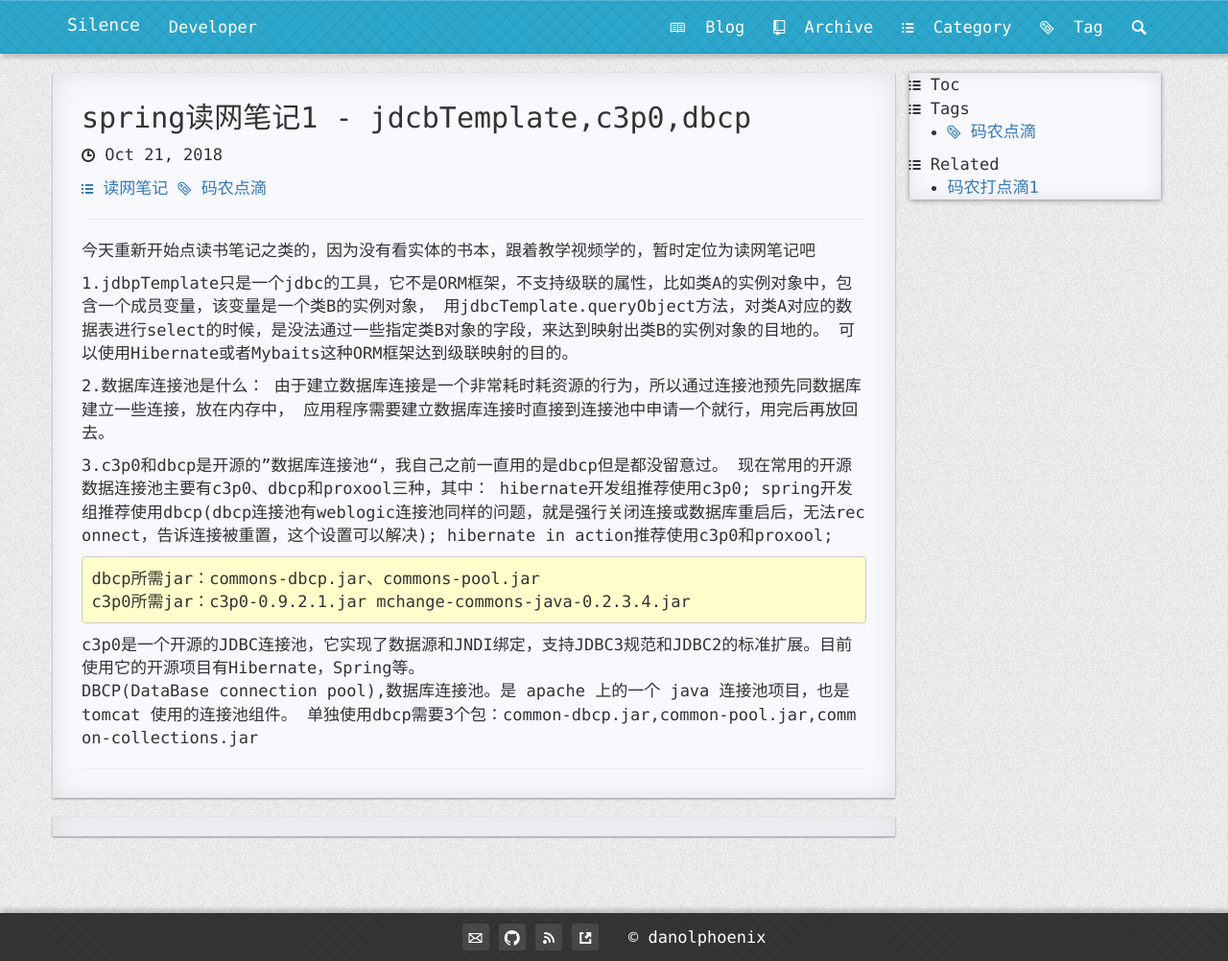
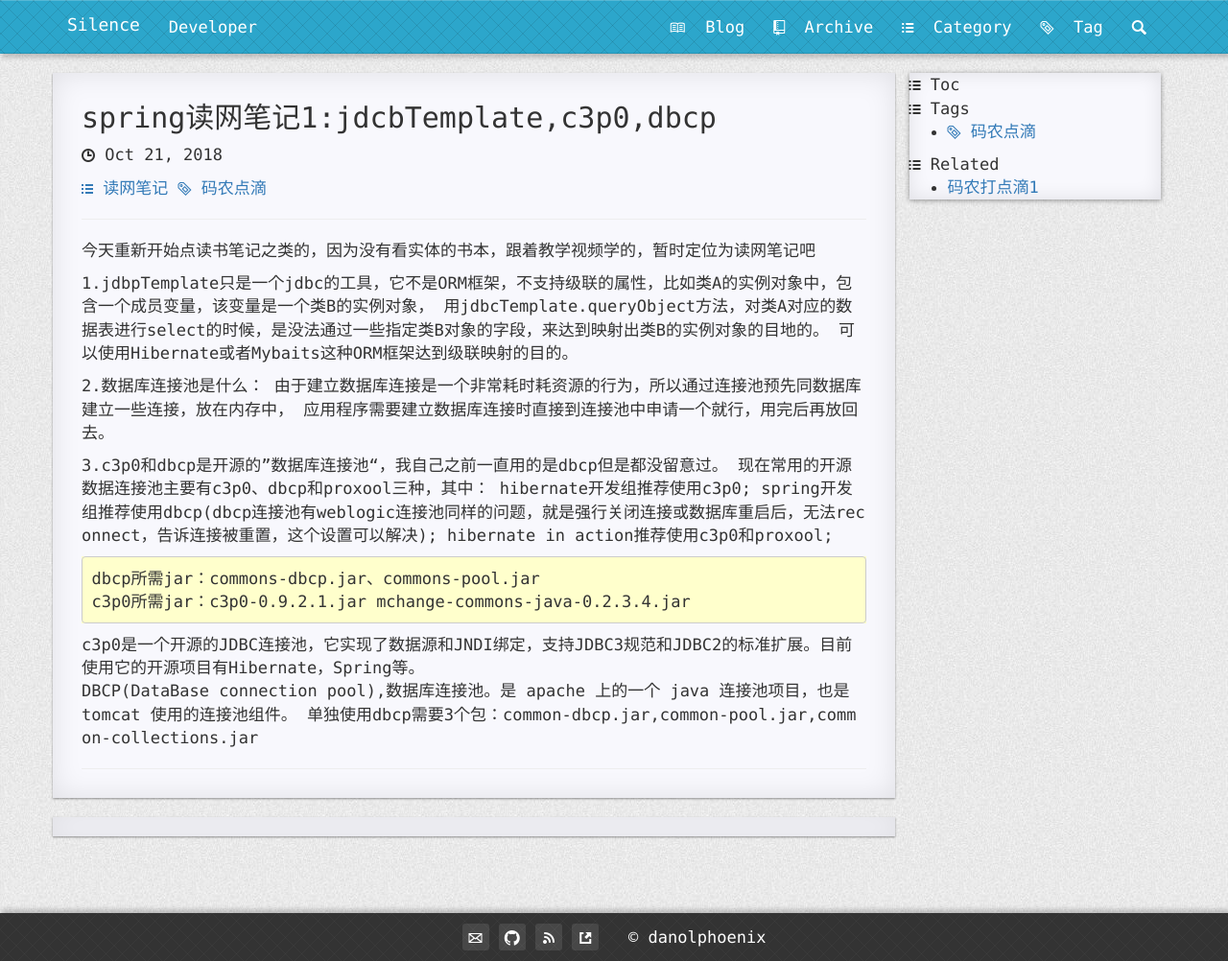
Before and after one commit to danolphoenix/danolphoenix.github.io, a Jekyll site: the page built from _posts/2018-10-21-spring读网笔记1:jdcbTemplate,c3p0,dbcp.md, in a window 1280 px wide. Shown: the whole page at 96% size. Built offline with Jekyll 4.4.1, drawn with Linux system fonts in a browser that asks for light colours; nearby versions of some CDN libraries; Markdown is read by kramdown in place of the engine named in the settings; comment, search, counter and statistics services are not loaded.

```diff
--- a/_posts/2018-10-21-spring读网笔记1 - jdcbTemplate,c3p0,dbcp.md
+++ b/_posts/2018-10-21-spring读网笔记1:jdcbTemplate,c3p0,dbcp.md
@@ -1,6 +1,6 @@
 ---
 layout: post
-title: spring读网笔记1 - jdcbTemplate,c3p0,dbcp
+title: spring读网笔记1:jdcbTemplate,c3p0,dbcp
 tags: 码农点滴
 categories: 读网笔记
 ---
```
